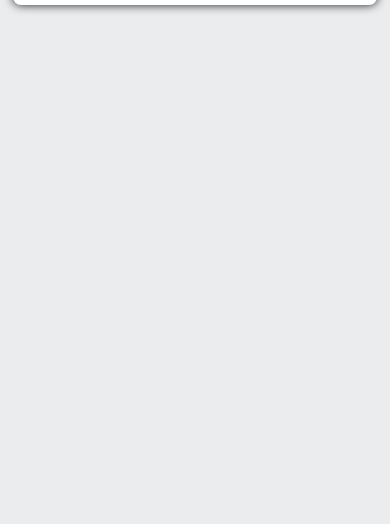
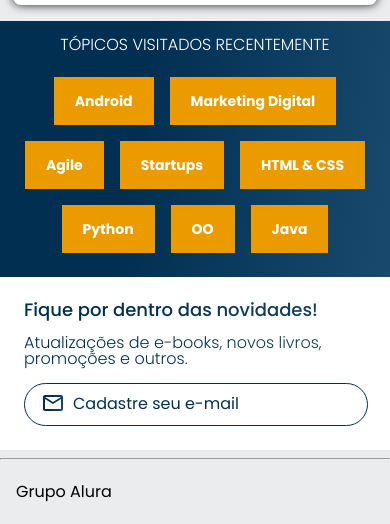
Before and after one commit to hyanguimaraes/Alurabooks, a plain HTML site: page index.html in a window 390 px wide. Shown: the part 1394-1918 px from the top of the page. Before the commit the page ends 1415 px from the top, so only its background shows below. Drawn offline with nearby package versions, Linux system fonts and the light colour scheme.

Commit message:
Finalizada a versão mobile do site AluraBooks.

```diff
--- a/index.html
+++ b/index.html
@@ -37,6 +37,7 @@
         <a href="#" class="lista_menu_link">Design & Ux</a>
     </nav>
 
+    <!-- BANNER -->
     <section class="banner">
         <h2 class="banner_titulo">Já sabe por onde começar?</h2>
         <p class="banner_texto">Encontre em nossa estante o que precisa para seu desenvolvimento!</p>
@@ -142,7 +143,44 @@
             </div>
         </section>
 
+        <!-- TÓPICOS -->
+        <section class="container_topicos">
+            <h2 class="topicos_titulo">Tópicos visitados recentemente</h2>
+            <ul class="topicos_lista">
+                <li class="topicos_item"><a href="#" class="topicos_ancoras">Android</a></li>
+                <li class="topicos_item"><a href="#" class="topicos_ancoras">Marketing Digital</a></li>
+                <li class="topicos_item"><a href="#" class="topicos_ancoras">Agile</a></li>
+                <li class="topicos_item"><a href="#" class="topicos_ancoras">Startups</a></li>
+                <li class="topicos_item"><a href="#" class="topicos_ancoras">HTML & CSS</a></li>
+                <li class="topicos_item"><a href="#" class="topicos_ancoras">Python</a></li>
+                <li class="topicos_item"><a href="#" class="topicos_ancoras">OO</a></li>
+                <li class="topicos_item"><a href="#" class="topicos_ancoras">Java</a></li>
+            </ul>
+        </section>
+
+        <!-- CADASTRO CONTATO -->
+        <section class="container_contato">
+            <div class="contato_textos">
+                <h2 class="contato_titulo">Fique por dentro das novidades!</h2>
+                <p class="contato_paragrafo">Atualizações de e-books, novos livros, promoções e outros.</p>
+            </div>
+            <input type="email" class="contato_email" placeholder="Cadastre seu e-mail">
+        </section>
+
+        <!-- QUEBRA -->
+        <hr />
+
+        <!-- FOOTER -->
+        <footer class="container_rodape rodape_desktop">
+            <h2 class="rodape_titulo">Grupo Alura</h2>
+        </footer>
+
+        <footer class="container_rodape rodape_mobile">
+            <h2 class="rodape_titulo">Grupo Alura</h2>
+        </footer>
+
     <script src="https://cdn.jsdelivr.net/npm/swiper@8/swiper-bundle.min.js"></script>
     <script src="/js/index.js"></script>
+
 </body>
 </html>
--- a/js/index.js
+++ b/js/index.js
@@ -1,10 +1,12 @@
 //MENU LATERAL
 const botaoMenu = document.querySelector('.cabecalho_menu_hamburguer');
 const menu = document.querySelector('.lista_menu');
+const paginacao = document.querySelector('.swiper-pagination')
 
 botaoMenu.addEventListener('click', ()=> {
     menu.classList.toggle('lista_menu_ativo');
     botaoMenu.classList.toggle('cabecalho_menu_hamburguer_ativo')
+    paginacao.classList.toggle('swiper-pagination_menu_ativo')
 });
 
 //SWIPER
--- a/styles/carrossel_styles.css
+++ b/styles/carrossel_styles.css
@@ -11,3 +11,7 @@
     position: initial;
     padding: 0.5em 0;
 }
+
+.swiper-pagination_menu_ativo{
+    visibility: hidden;
+}
--- /dev/null
+++ b/styles/contact_styles.css
@@ -0,0 +1,42 @@
+/*CONTATO*/
+.container_contato{
+    display: flex;
+    flex-direction: column;
+    background-color: var(--cor_-_branco_puro);
+    padding: 1.5em;
+}
+
+.contato_textos{
+    background: var(--gradiente_azul);
+    -webkit-background-clip: text;
+    -webkit-text-fill-color: transparent;
+    background-clip: text;
+}
+
+.contato_titulo{
+    font-size: 18px;
+    font-weight: 500;
+}
+
+.contato_paragrafo{
+    font-weight: 300;
+    margin: 1em 0;
+}
+
+.contato_email{
+    background-color: transparent;
+    border: 1px solid var(--cor_-_azul_escuro);
+    border-radius: 24px;
+    padding: 1em 0;
+    width: 100%;
+}
+
+.contato_email::placeholder{
+    font-family: var(--fonte_principal);
+    font-size: 16px;
+    font-weight: 400;
+    color: var(--cor_-_azul_escuro);
+    padding-left: 3em;
+    background: url(../assets/img/Email.svg) no-repeat;
+    background-position: 1em;
+}
--- /dev/null
+++ b/styles/footer_styles.css
@@ -0,0 +1,8 @@
+/*RODAPÉ*/
+.rodape_desktop{
+    display: none;
+}
+
+.rodape_mobile{
+    padding: 1em 1em 1.5em;
+}
--- a/styles/styles.css
+++ b/styles/styles.css
@@ -3,6 +3,9 @@
 @import url("banner_styles.css");
 @import url("carrossel_styles.css");
 @import url("card_styles.css");
+@import url("topics_styles.css");
+@import url("contact_styles.css");
+@import url("footer_styles.css");
 
 /*DADOS BASE*/
 :root{
--- /dev/null
+++ b/styles/topics_styles.css
@@ -0,0 +1,34 @@
+/*TÓPICOS*/
+.container_topicos{
+    padding: 1em 0;
+    background: var(--gradiente_azul);
+}
+
+.topicos_titulo{
+    font-weight: 300;
+    color: var(--cor_-_branco_puro);
+    text-transform: uppercase;
+    text-align: center;
+    margin-bottom: 1em;
+}
+
+.topicos_lista{
+    display: flex;
+    align-items: center;
+    justify-content: center;
+    align-content: center;
+    flex-wrap: wrap;
+}
+
+.topicos_item{
+    margin: 1.5em 0.5em;
+}
+
+.topicos_ancoras{
+    text-decoration: none;
+    color: var(--cor_-_branco_puro);
+    font-weight: 700;
+    font-size: 14px;
+    background-color: var(--cor_-_amarelo);
+    padding: 1em 1.5em;
+}
```
Also changed, not shown: 2 other files.
